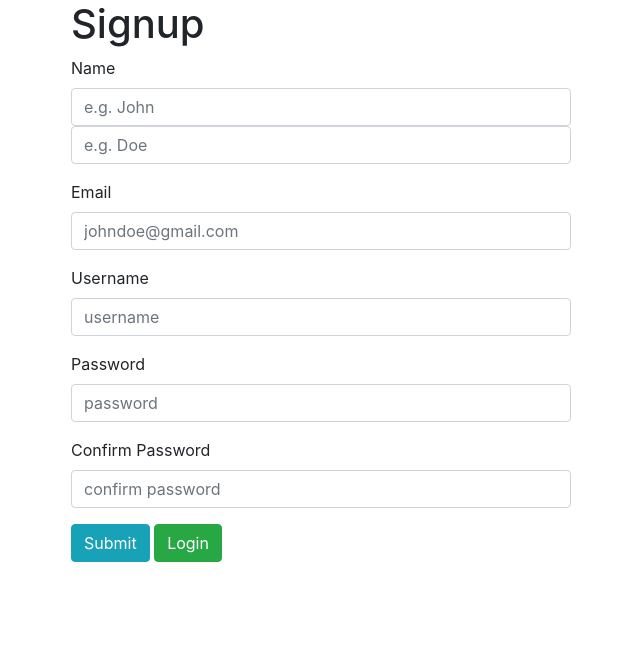
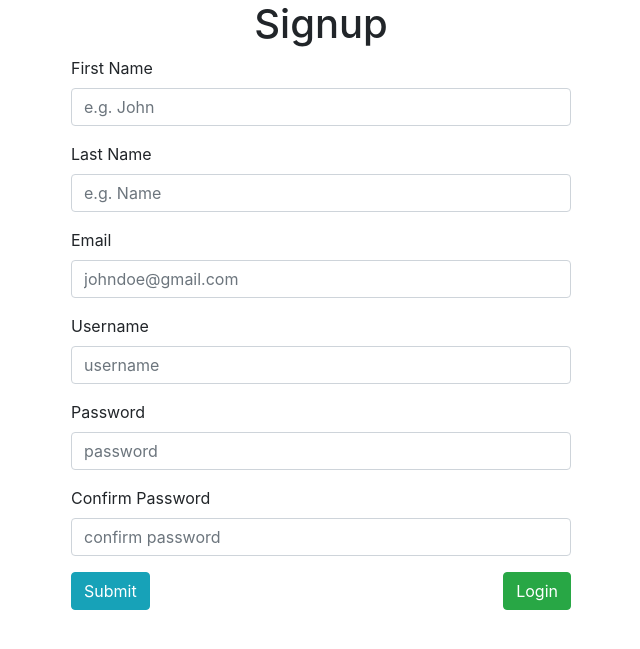
Before and after one commit to obabawale/obabawale-journal-app, a Django app: page /auth/signup in a window 1280 px wide. Shown: the top 649 px of the page, without its empty margins (319-959 px from the left). Run offline with Django 3.2, Linux system fonts and the light colour scheme; some libraries are stand-ins or nearby versions.

Commit message:
Fix bugs with signup

```diff
--- a/users/static/users/style.css
+++ b/users/static/users/style.css
@@ -9,3 +9,13 @@ div.main_page {
 .row h4 {
     display: inline-block;
 }
+div.footer {
+    display: flex;
+    justify-content: space-between;
+}
+.footer .btn.btn-success, .btn.btn-info {
+    float: right;
+}
+/* .btn.btn-info {
+    flo
+} */
--- a/users/templates/users/login.html
+++ b/users/templates/users/login.html
@@ -8,7 +8,7 @@
     <div class="main_page">
         <div class="container">
             <div class="row">
-                <h4>Login</h4>
+                <h4 class="container" style="text-align: center">Login</h4>
             </div>
         </div>
         {% if error %}
--- a/users/templates/users/signup.html
+++ b/users/templates/users/signup.html
@@ -6,7 +6,7 @@
 
 {% block body %}
     <div class="main_page">
-        <h1>Signup</h1>
+        <h1 class="container" style="text-align: center">Signup</h1>
         {% if error %}
             <div>
                 {{ error }}
@@ -15,11 +15,13 @@
         <form action="{% url 'users:signup_custom' %}" method="post">
             {% csrf_token %}
             <div class="form-group">
-                <label>Name</label>
-                <div class="">
-                    <input name="first_name" type="text" placeholder="e.g. John" class="form-control" required/>
-                    <input name="last_name" type="text" placeholder="e.g. Doe" class="form-control" required/>
-                </div>
+                <label>First Name</label>
+                <input name="first_name" type="text" placeholder="e.g. John" class="form-control" required/>
+            </div>
+
+            <div class="form-group">
+                <label>Last Name</label>
+                <input name="last_name" type="text" placeholder="e.g. Name" class="form-control" required/>
             </div>
 
             <div class="form-group">
@@ -42,7 +44,7 @@
                 <input name="confirm_password" type="password" placeholder="confirm password" class="form-control" required/>
             </div>
 
-            <div>
+            <div class="footer">
                 <input type="submit" value="Submit" class="btn btn-info"/>
                 <a href="{% url 'users:login_custom' %}" class="btn btn-success">Login</a>
             </div>
```
Also changed, not shown: db.sqlite3, journal/__init__.py (deleted), journal/migrations/__init__.py (deleted), journalapp/__init__.py (deleted), users/__init__.py (deleted), users/migrations/__init__.py (deleted).
